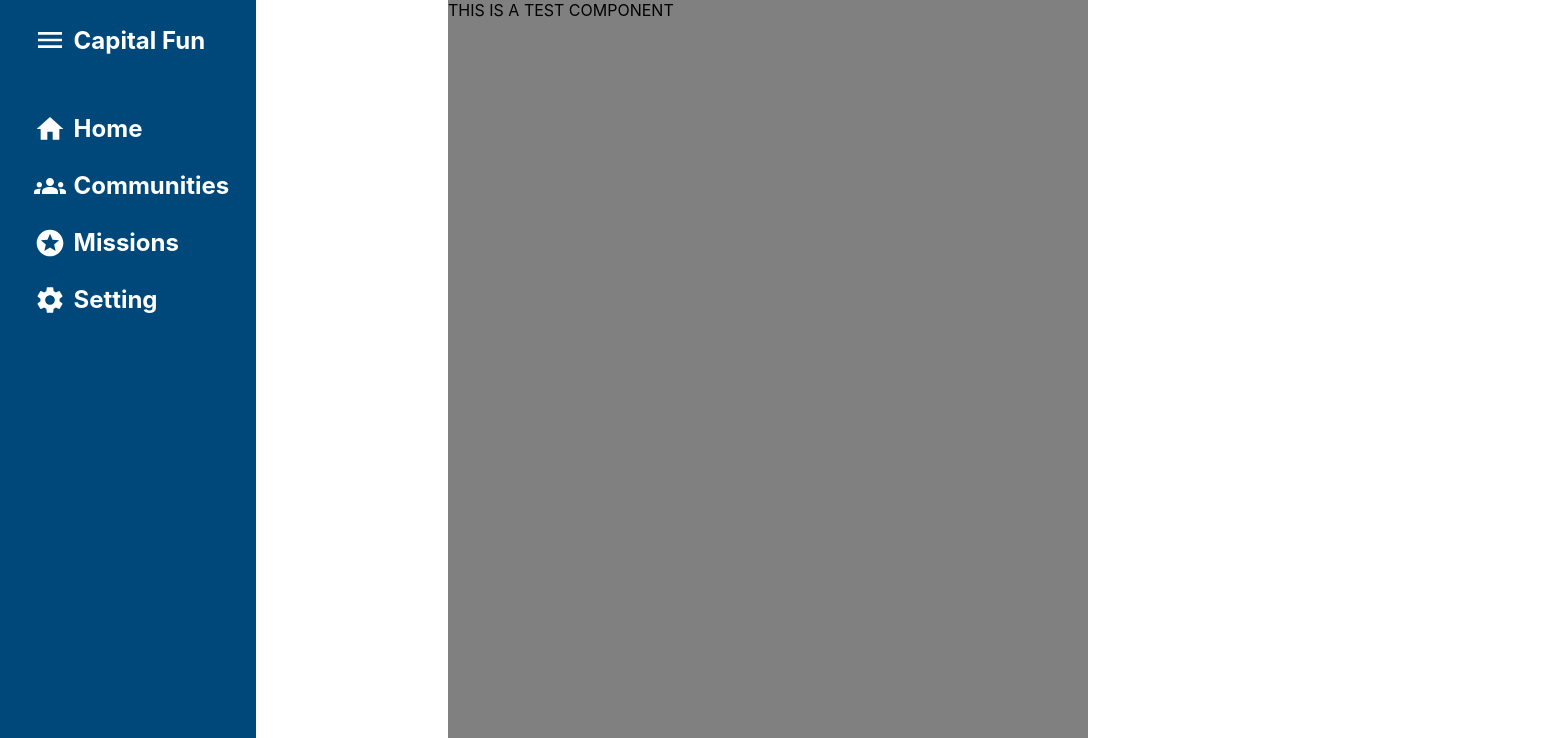
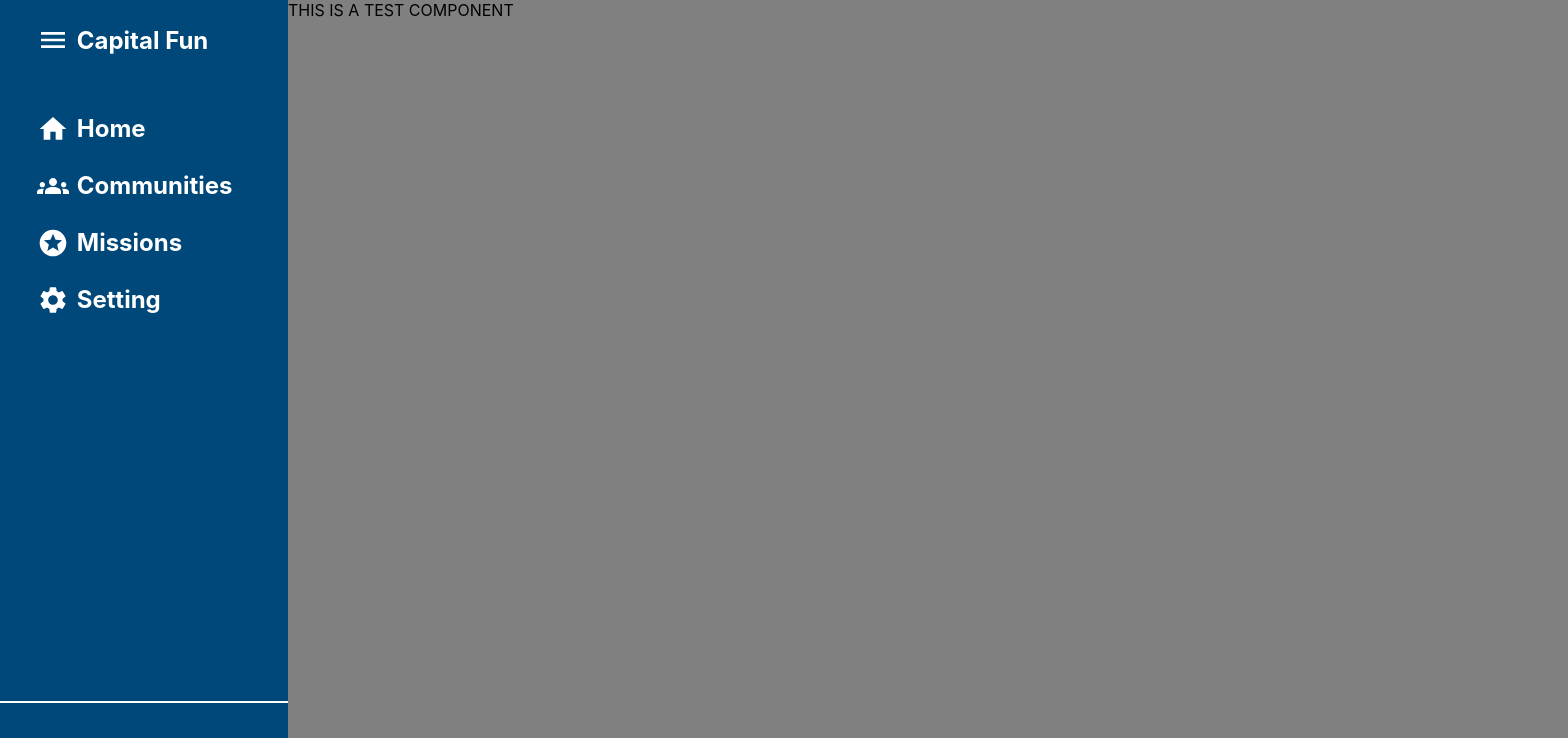
Before and after one commit to deybyr647/C1-SES-Capital-Fun, a Next.js app: page / in a window 1280 px wide. Shown: the top 738 px of the page, 1568 px wide, since content can reach past the window. Built offline with nearby package versions, Linux system fonts and the light colour scheme.

Commit message:
add navbar transition, fix navbar

```diff
--- a/components/TestComponent.js
+++ b/components/TestComponent.js
@@ -2,7 +2,7 @@ import React from 'react'
 
 function TestComponent() {
   return (
-    <div style={{height: "300vh", width:"50vw", background: "gray"}}>
+    <div style={{height: "300vh", width:"100vw", background: "gray"}}>
       THIS IS A TEST COMPONENT
     </div>
   )
--- a/components/template/Template.js
+++ b/components/template/Template.js
@@ -5,13 +5,16 @@ import { MdMenu, MdHome, MdGroups, MdStars, MdSettings, MdOutlineExitToApp } fro
 function Template({children}) {
 
   const [menuOpened, setMenuOpened] = useState(true);
+  const toggleMenu = () => {setMenuOpened(prev => !prev)}
+
   return (
 
     <div className="template">
-      {menuOpened ?
+      <Navbar menuOpened={menuOpened} toggleMenu={toggleMenu}/>
+      {/* {menuOpened ?
         <Navbar closeMenu={() => setMenuOpened(false)}/> :
         <NavbarClosed openMenu={() => setMenuOpened(true)}/>
-      }
+      } */}
       <div className="component">
         {children}
       </div>
@@ -21,11 +24,11 @@ function Template({children}) {
 }
 
 
-function Navbar({closeMenu}) {
+function Navbar({menuOpened, toggleMenu}) {
   return (
-    <div className="navbar">
+      <div className={(menuOpened ? "navbar-opened" : "navbar-closed") + " navbar animate"}>
         <div className="top">
-        <MdMenu onClick={closeMenu}/>
+          <MdMenu onClick={toggleMenu}/>
           <h2>Capital Fun</h2>
         </div>
         <div className="links">
@@ -46,15 +49,15 @@ function Navbar({closeMenu}) {
   )
 }
 
-function NavbarClosed({openMenu}) {
-  return (
-    <div className="navbar-closed">
-      <div className="top">
-        <MdMenu onClick={openMenu}/>
-      </div>
-    </div>
-  )
-}
+// function NavbarClosed({openMenu}) {
+//   return (
+//     <div className="navbar-closed animate">
+//       <div className="top">
+//         <MdMenu onClick={openMenu}/>
+//       </div>
+//     </div>
+//   )
+// }
 
 
 
--- a/components/template/template.css
+++ b/components/template/template.css
@@ -1,62 +1,72 @@
 .template {
   max-width: 100vw;
+  height: 100%;
   display: flex;
   flex-direction: row;
+  position: static;
 }
 
 .navbar {
-  position: relative;
+  position: sticky;
+  left: 0;
+  top: 0;
   background: #004879;
-  width: 20rem;
-  min-height: 100vh;
+  min-height: 30rem;
+  height: 100vh;
+  flex: none;
 }
-.navbar svg {
+
+.navbar-opened {
+  width: 18rem;
+}
+.navbar-opened svg {
   color: white;
   width: 3rem;
   height: 2rem;
 }
-.navbar h2 {
+.navbar-opened h2 {
   color: #FFFFFF;
 }
-.navbar ul {
+.navbar-opened ul {
   list-style: none;
   padding-left: 0;
 }
-.navbar .top {
+.navbar-opened a:hover {
+  color: #BFBFBF;
+}
+.navbar-opened .top {
   padding-top: 1.5rem;
   padding-left: 10%;
   display: flex;
   align-items: center;
 }
-.navbar .top h2 {
+.navbar-opened .top h2 {
   padding: 0;
 }
-.navbar .links {
+.navbar-opened .links {
   padding-top: 2rem;
 }
-.navbar .links li {
+.navbar-opened .links li {
   padding-bottom: 0.5rem;
   padding-left: 10%;
   display: flex;
   align-items: center;
 }
-.navbar .bottom {
+.navbar-opened .bottom {
   position: absolute;
   bottom: 1.5rem;
   width: 100%;
   padding-top: 1.5rem;
   border-top: 2px solid #FFFFFF;
 }
-.navbar .bottom div {
+.navbar-opened .bottom div {
   padding-left: 10%;
   display: flex;
   align-items: center;
 }
 
 .navbar-closed {
-  background: #004879;
   width: 4rem;
-  min-height: 100vh;
   display: flex;
   justify-content: center;
 }
@@ -68,12 +78,22 @@
 .navbar-closed .top {
   padding-top: 1.5rem;
 }
+.navbar-closed .top h2 {
+  display: none;
+}
+.navbar-closed .links {
+  display: none;
+}
+.navbar-closed .bottom {
+  display: none;
+}
+
+.animate {
+  transition: width 0.5s;
+}
 
 .component {
-  display: flex;
-  justify-content: center;
-  align-items: center;
-  width: 100%;
+  margin: 0 auto;
 }
 
 /*# sourceMappingURL=template.css.map */
--- a/components/template/template.scss
+++ b/components/template/template.scss
@@ -3,15 +3,26 @@
 
 .template {
   max-width: 100vw;
+  // width: 100%;
+  height: 100%;
   display: flex;
   flex-direction: row;
+  position: static;
 }
 
 .navbar {
-  position: relative;
+  position: sticky;
+  left: 0;
+  top: 0;
   background: $secondary-color;
-  width: 20rem;
-  min-height: 100vh;
+  min-height: 30rem;
+  height: 100vh;
+  flex: none;
+}
+
+.navbar-opened {
+
+  width: 18rem;
 
   svg {
     color: white;
@@ -65,9 +76,7 @@
 }
 
 .navbar-closed {
-  background: $secondary-color;
   width: 4rem;
-  min-height: 100vh;
   display: flex;
   justify-content: center;
   svg {
@@ -77,12 +86,24 @@
   }
   .top {
     padding-top: 1.5rem;
+    h2 {
+      display: none;
+    }
+  }
+
+  .links {
+    display: none;
+  }
+
+  .bottom {
+    display: none;
   }
 }
 
+.animate {
+  transition: width 0.5s;
+}
+
 .component {
-  display: flex;
-  justify-content: center;
-  align-items: center;
-  width: 100%;
+  margin: 0 auto;
 }
```
Also changed, not shown: 1 other file (tests, documents, lock files or other folders). Lines whose indentation alone changed are shown as unchanged.
